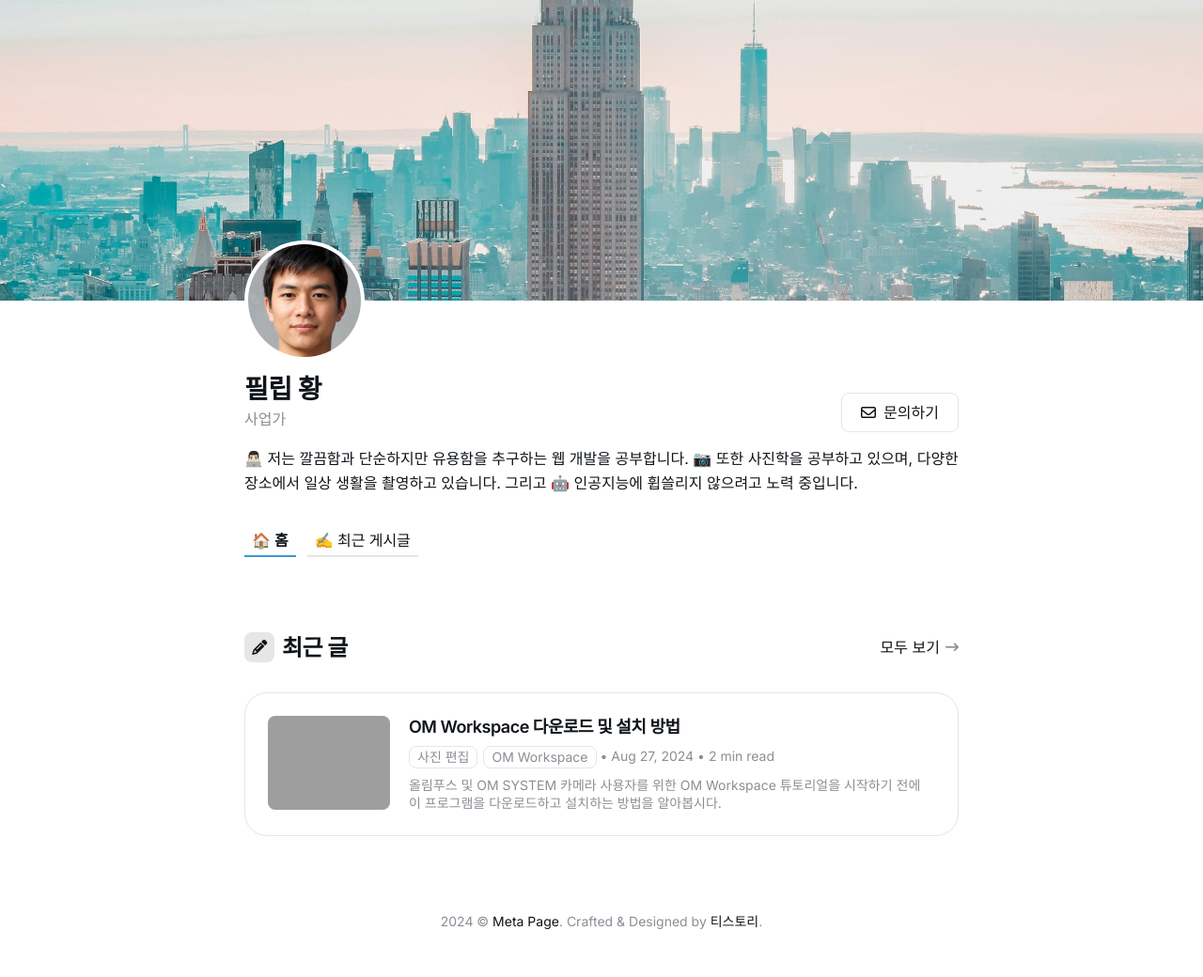
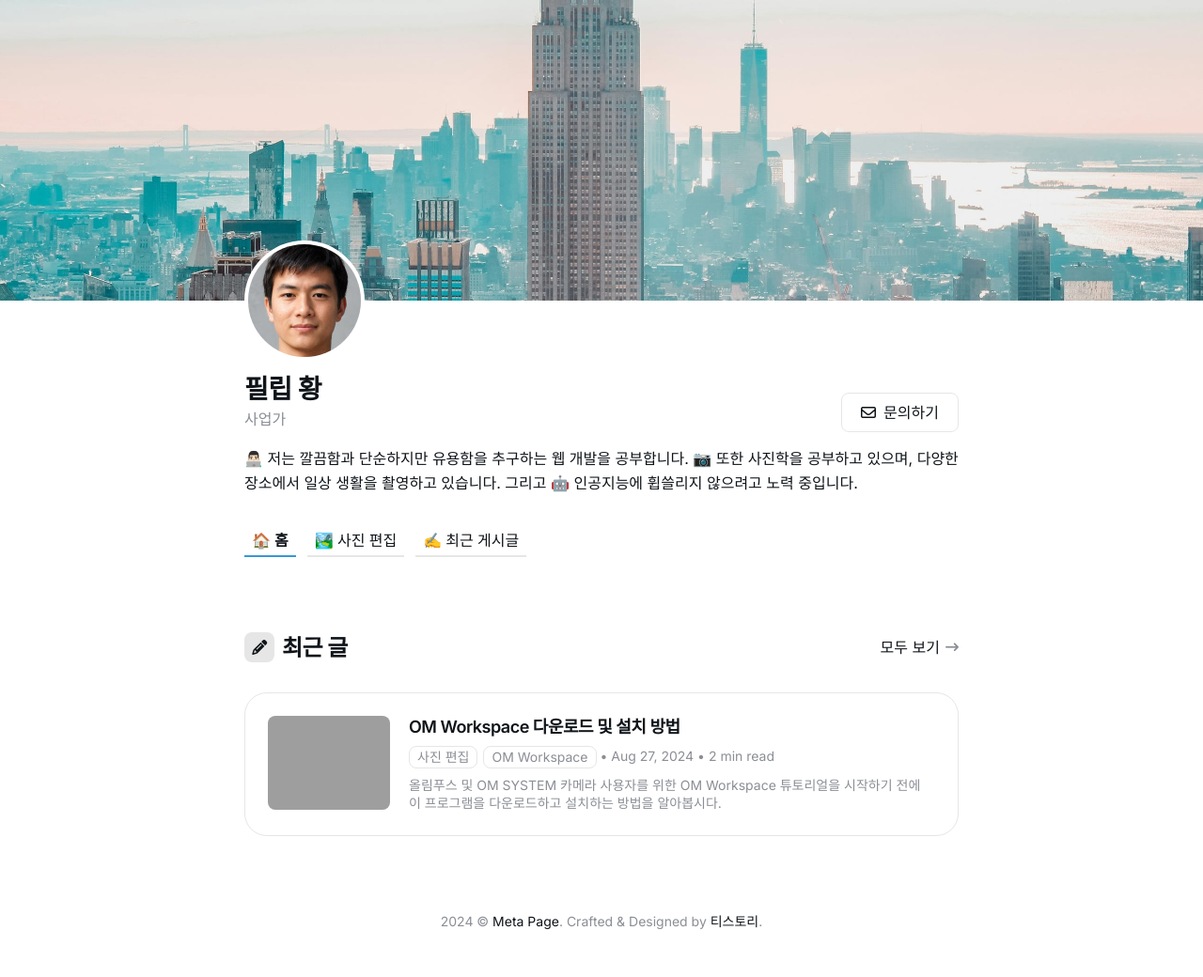
Before and after one commit to meta-blog/meta-blog.github.io, a Jekyll site: the page built from index.html, in a window 1280 px wide. Shown: the whole page at 94% size. Built offline with Jekyll 4.4.1, drawn with Linux system fonts in a browser that asks for light colours; grey boxes are pictures that could not be loaded.

Commit message:
Update settings.yml

```diff
--- a/_data/settings.yml
+++ b/_data/settings.yml
@@ -32,6 +32,8 @@ menu_settings:
 #      url: '/about/'
 #    - title: '📷 Gallery'
 #      url: '/gallery/'
+    - title: '🏞️ 사진 편집'
+      url: '/tags/#사진+편집'
     - title: '✍️ 최근 게시글'
       url: '/blog/'
 #    - title: '📔 Elements'
```
